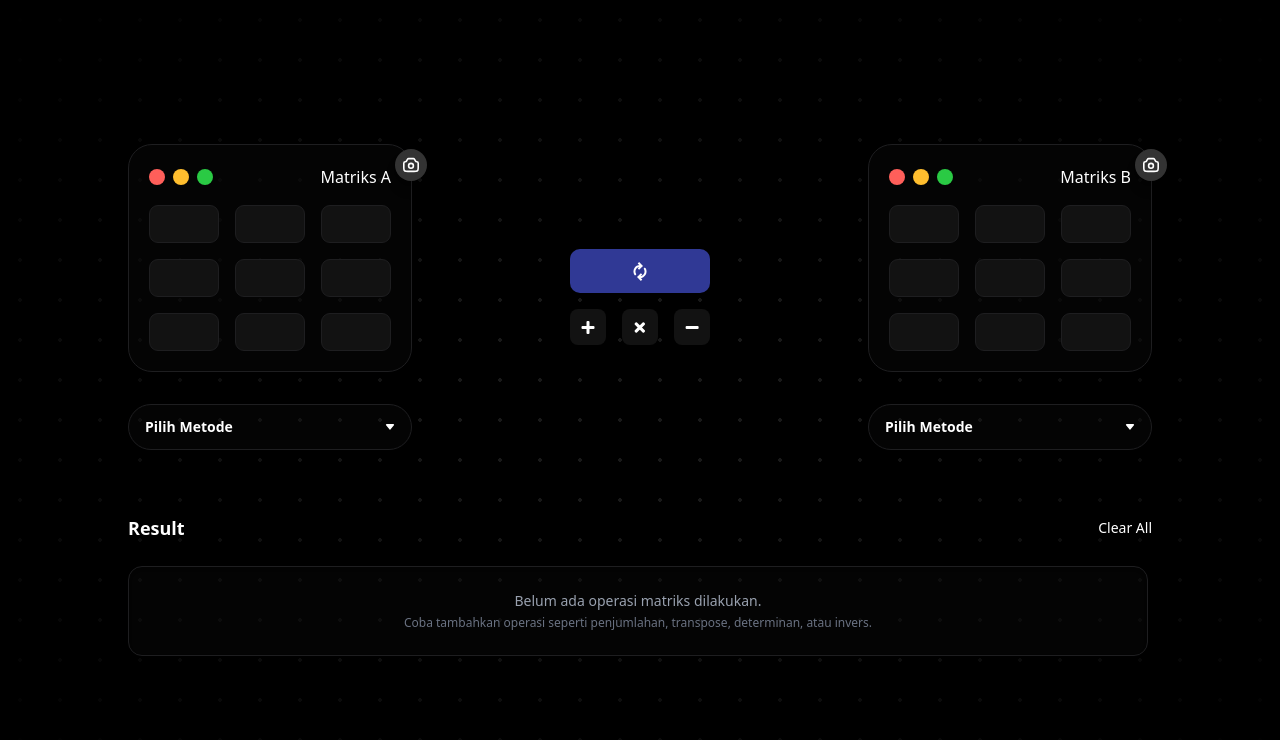
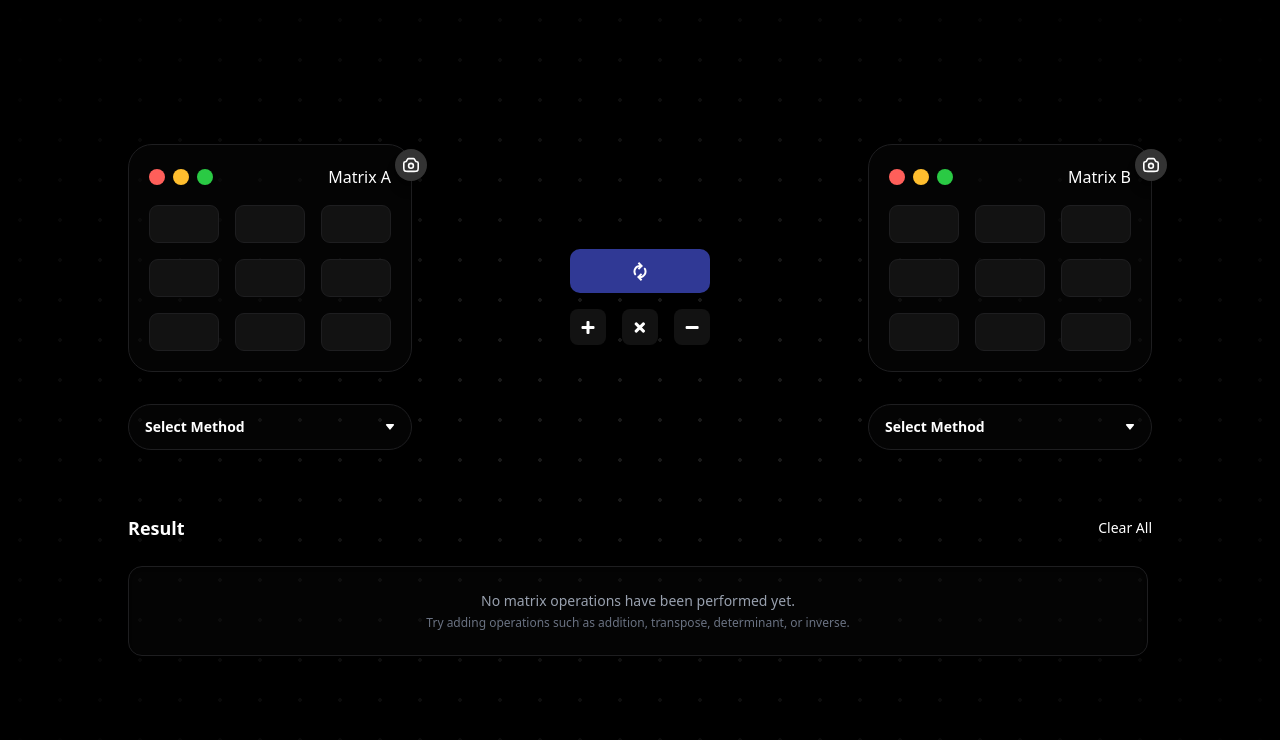
Before and after one commit to iniiferdi/caltriks, a Next.js app: page / in a window 1280 px wide. Shown: the top 740 px of the page. Built offline with nearby package versions, Linux system fonts and the light colour scheme.

Commit message:
paralaxxefect scroll

```diff
--- a/package.json
+++ b/package.json
@@ -21,6 +21,7 @@
     "react": "^19.0.0",
     "react-dom": "^19.0.0",
     "react-image-crop": "^11.0.10",
+    "react-scrollbars-custom": "^4.1.1",
     "tailwind-merge": "^3.2.0",
     "tesseract.js": "^2.1.5"
   },
--- a/src/app/page.js
+++ b/src/app/page.js
@@ -4,12 +4,13 @@ import { useState } from "react";
 import { motion, AnimatePresence } from "framer-motion";
 import { AlertCircle } from "lucide-react";
 
+import { normalizeMatrix, performMatrixOperation } from '@/utils/matrixUtils';
+import { validateMatrixOperation } from "@/utils/validateMatrixOperation";
+
 import { DotBackgroundDemo } from "@/components/BackgroundDots/index";
 import { MatriksOperations } from "@/components/MatrixOperations/MatriksOperations";
 import { MatriksPanel } from "@/components/MatrixPanel/MatriksPanel";
 import { ResultBox } from "@/components/ResultBox/Resultbox";
-import { normalizeMatrix, performMatrixOperation } from '@/utils/matrixUtils';
-import { validateMatrixOperation } from "@/utils/validateMatrixOperation";
 
 const initialMatricesState = {
   matrixA: [],
@@ -100,7 +101,9 @@ export default function Home() {
   };
 
   return (
-    <div className="relative flex flex-col min-h-screen justify-center w-full items-center py-24 bg-black">
+    <div className="overflow-hidden relative flex flex-col min-h-screen justify-center w-full items-center py-24 bg-black">
+
+
       {isLoading && (
         <motion.div
           initial={{ opacity: 0, y: -10 }}
@@ -108,11 +111,10 @@ export default function Home() {
           exit={{ opacity: 0, y: -10 }}
           className="fixed top-4 left-1/2 -translate-x-1/2 z-50 bg-white/10 text-white text-sm px-4 py-2 rounded-lg shadow-md backdrop-blur-sm"
         >
-          <span className="animate-pulse">Memproses...</span>
+          <span className="animate-pulse">Processing...</span>
         </motion.div>
       )}
-
-      <DotBackgroundDemo />
+        <DotBackgroundDemo />
 
       <div className="flex xl:flex-row justify-between items-center w-full relative max-w-5xl flex-col gap-12 p-12 xl:p-0">
         <motion.div
@@ -121,7 +123,7 @@ export default function Home() {
           transition={{ duration: 0.6, delay: 0.2 }}
         >
           <MatriksPanel
-            title="Matriks A"
+            title="Matrix A"
             matrixId="matrixA"
             matrix={matrices.matrixA}
             setIsLoading={setIsLoading}
@@ -144,7 +146,7 @@ export default function Home() {
           transition={{ duration: 0.6, delay: 0.6 }}
         >
           <MatriksPanel
-            title="Matriks B"
+            title="Matrix B"
             matrixId="matrixB"
             matrix={matrices.matrixB}
             setIsLoading={setIsLoading}
--- a/src/components/BackgroundDots/index.jsx
+++ b/src/components/BackgroundDots/index.jsx
@@ -1,17 +1,34 @@
 import { cn } from "@/lib/utils";
-import React from "react";
+import React, { useEffect, useRef } from "react";
 
 export function DotBackgroundDemo() {
+    const parallaxRef = useRef(null);
+
+    useEffect(() => {
+        const handleScroll = () => {
+            const offset = window.scrollY * 0.5;
+            if (parallaxRef.current) {
+                parallaxRef.current.style.transform = `translateY(${offset}px)`;
+            }
+        };
+
+        window.addEventListener("scroll", handleScroll);
+        return () => window.removeEventListener("scroll", handleScroll);
+    }, []);
+
     return (
         <>
             <div
+                ref={parallaxRef}
                 className={cn(
-                    "absolute inset-0",
+                    "absolute inset-0 will-change-transform",
                     "[background-size:40px_40px]",
                     "[background-image:radial-gradient(#191919_2px,transparent_2px)]"
-                )} />
+                )}
+            />
             <div
-                className="pointer-events-none absolute inset-0 flex items-center justify-center  [mask-image:radial-gradient(ellipse_at_center,transparent_20%,black)] bg-black"></div>
+                className="pointer-events-none absolute inset-0 flex items-center justify-center [mask-image:radial-gradient(ellipse_at_center,transparent_20%,black)] bg-black"
+            ></div>
         </>
     );
 }
--- a/src/components/DropdownMetode/DropdownMetode.jsx
+++ b/src/components/DropdownMetode/DropdownMetode.jsx
@@ -17,7 +17,7 @@ export function DropdownMetode({ selected, onChange }) {
         setIsOpen(false);
         onChange?.(method.value);
     };
-    const selectedLabel = metodeList.find((m) => m.value === selected)?.label || "Pilih Metode";
+    const selectedLabel = metodeList.find((m) => m.value === selected)?.label || "Select Method";
 
     return (
         <div
--- a/src/components/MatrixImageUploader/MatrixImageUploader.jsx
+++ b/src/components/MatrixImageUploader/MatrixImageUploader.jsx
@@ -106,7 +106,7 @@ export function MatrixImageUploader({ onMatrixExtracted, setIsLoading }) {
       <button
         onClick={handleUploadClick}
         className="absolute cursor-pointer top-[-64px] right-[-44px] mt-2 mr-2 bg-[#333] hover:bg-[#555] text-white p-2 rounded-full shadow-lg transition-all z-10"
-        title="Upload Gambar"
+        title="Upload Images"
       >
         <img src="/icons/camera.svg" alt="Upload matriks" className="w-4 h-4" />
       </button>
--- a/src/components/ResultBox/Resultbox.jsx
+++ b/src/components/ResultBox/Resultbox.jsx
@@ -27,8 +27,8 @@ export function ResultBox({ history, onClear }) {
                             transition={{ duration: 0.5, ease: "easeInOut" }}
                             className="bg-[rgba(128,120,120,0.03)] backdrop-blur-[118.2px] rounded-xl p-6 border border-[#1E1E20] shadow-inner text-center"
                         >
-                            <p className="text-gray-400 text-sm">Belum ada operasi matriks dilakukan.</p>
-                            <p className="text-gray-500 text-xs mt-1">Coba tambahkan operasi seperti penjumlahan, transpose, determinan, atau invers.</p>
+                            <p className="text-gray-400 text-sm">No matrix operations have been performed yet.</p>
+                            <p className="text-gray-500 text-xs mt-1">Try adding operations such as addition, transpose, determinant, or inverse.</p>
                         </motion.div>
                     ) : (
                         history.map((entry, index) => (
```
Also changed, not shown: 1 other file (tests, documents, lock files or other folders).
